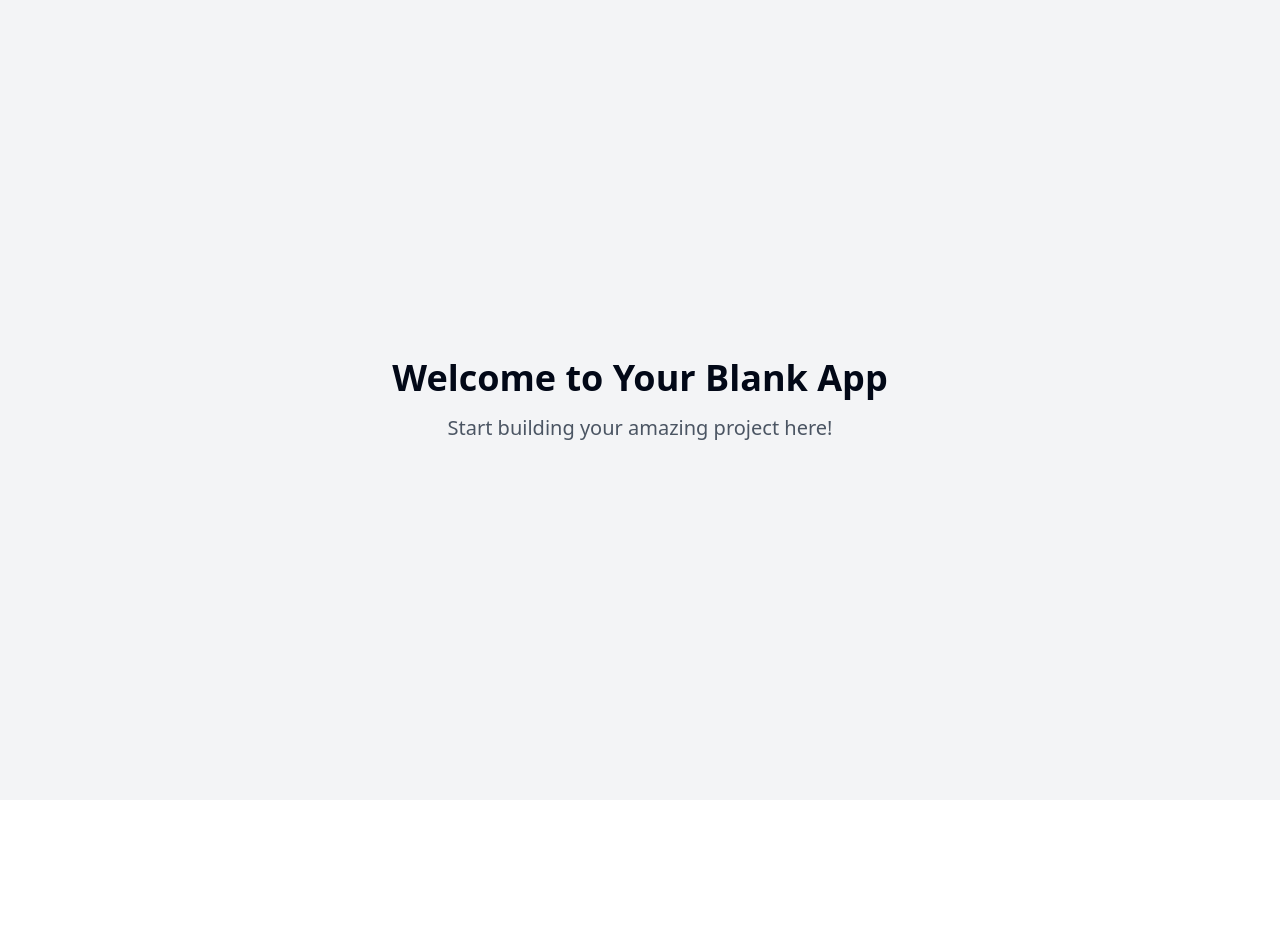
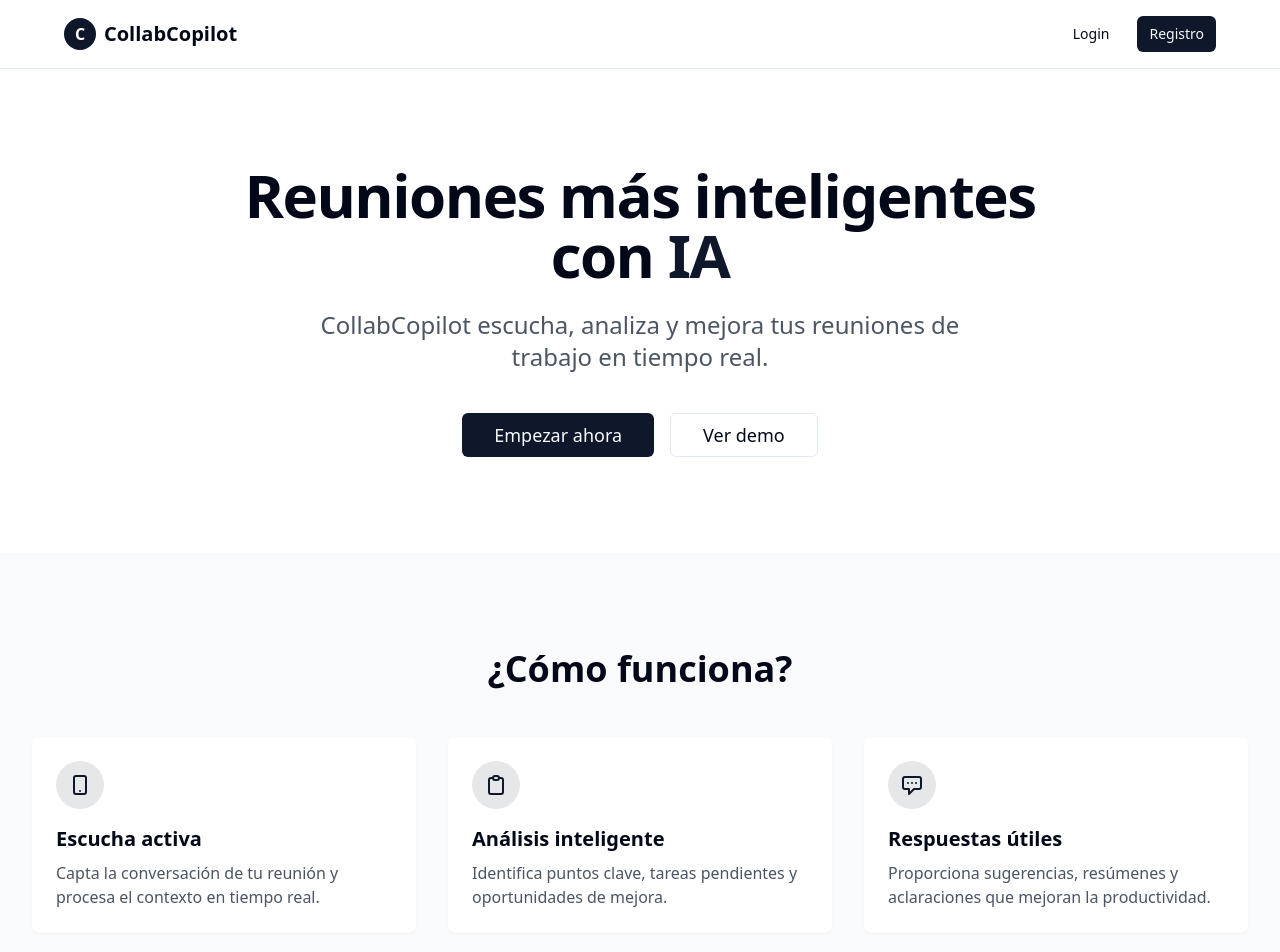
Before and after one commit to Edwin2711/collab-ai-voice-flow, a React (Vite) app: page / in a window 1280 px wide. Shown: the top 952 px of the page. Before the commit the page ends 800 px from the top, so only its background shows below. Built offline with nearby package versions, Linux system fonts and the light colour scheme.

Commit message:
Fix: Ensure app renders correctly
The app was not rendering the intended content. This commit simplifies the application to ensure it functions and displays a basic page.

```diff
--- a/src/App.tsx
+++ b/src/App.tsx
@@ -1,27 +1,24 @@
+
 import { Toaster } from "@/components/ui/toaster";
 import { Toaster as Sonner } from "@/components/ui/sonner";
 import { TooltipProvider } from "@/components/ui/tooltip";
-import { QueryClient, QueryClientProvider } from "@tanstack/react-query";
 import { BrowserRouter, Routes, Route } from "react-router-dom";
-import Index from "./pages/Index";
+import LandingPage from "./pages/LandingPage";
 import NotFound from "./pages/NotFound";
 
-const queryClient = new QueryClient();
-
-const App = () => (
-  <QueryClientProvider client={queryClient}>
+const App = () => {
+  return (
     <TooltipProvider>
       <Toaster />
       <Sonner />
       <BrowserRouter>
         <Routes>
-          <Route path="/" element={<Index />} />
-          {/* ADD ALL CUSTOM ROUTES ABOVE THE CATCH-ALL "*" ROUTE */}
+          <Route path="/" element={<LandingPage />} />
           <Route path="*" element={<NotFound />} />
         </Routes>
       </BrowserRouter>
     </TooltipProvider>
-  </QueryClientProvider>
-);
+  );
+};
 
 export default App;
--- a/src/main.tsx
+++ b/src/main.tsx
@@ -1,3 +1,4 @@
+
 import { createRoot } from 'react-dom/client'
 import App from './App.tsx'
 import './index.css'
--- /dev/null
+++ b/src/pages/LandingPage.tsx
@@ -0,0 +1,133 @@
+
+import { Button } from "@/components/ui/button";
+import { useState } from "react";
+
+const LandingPage = () => {
+  const [loading, setLoading] = useState(false);
+
+  const handleGetStarted = () => {
+    setLoading(true);
+    setTimeout(() => {
+      setLoading(false);
+      alert("Funcionalidad en desarrollo. ¡Gracias por tu interés!");
+    }, 1000);
+  };
+
+  return (
+    <div className="flex flex-col min-h-screen">
+      {/* Header */}
+      <header className="border-b py-4 px-4 sm:px-6 lg:px-8 bg-white/80 backdrop-blur-sm">
+        <div className="container mx-auto flex justify-between items-center">
+          <div className="flex items-center gap-2">
+            <div className="w-8 h-8 bg-primary rounded-full flex items-center justify-center">
+              <span className="text-white font-bold">C</span>
+            </div>
+            <h1 className="text-xl font-bold">CollabCopilot</h1>
+          </div>
+          <div className="flex items-center gap-4">
+            <Button variant="ghost" size="sm">Login</Button>
+            <Button size="sm">Registro</Button>
+          </div>
+        </div>
+      </header>
+
+      {/* Hero Section */}
+      <main className="flex-1">
+        <section className="py-16 md:py-24 container mx-auto px-4 sm:px-6 lg:px-8">
+          <div className="max-w-4xl mx-auto text-center">
+            <h1 className="text-4xl md:text-6xl font-bold tracking-tight mb-6">
+              Reuniones más inteligentes con
+              <span className="text-primary"> IA</span>
+            </h1>
+            <p className="text-xl md:text-2xl text-gray-600 mb-10 max-w-2xl mx-auto">
+              CollabCopilot escucha, analiza y mejora tus reuniones de trabajo en tiempo real.
+            </p>
+            <div className="flex flex-col sm:flex-row gap-4 justify-center">
+              <Button
+                size="lg"
+                className="text-lg px-8"
+                onClick={handleGetStarted}
+                disabled={loading}
+              >
+                {loading ? "Cargando..." : "Empezar ahora"}
+              </Button>
+              <Button variant="outline" size="lg" className="text-lg px-8">
+                Ver demo
+              </Button>
+            </div>
+          </div>
+        </section>
+
+        {/* Features */}
+        <section className="bg-gray-50 py-16 md:py-24">
+          <div className="container mx-auto px-4 sm:px-6 lg:px-8">
+            <h2 className="text-3xl md:text-4xl font-bold text-center mb-12">
+              ¿Cómo funciona?
+            </h2>
+            <div className="grid md:grid-cols-3 gap-8">
+              <div className="bg-white p-6 rounded-lg shadow-sm hover-lift">
+                <div className="w-12 h-12 bg-primary/10 rounded-full flex items-center justify-center mb-4">
+                  <svg className="w-6 h-6 text-primary" fill="none" stroke="currentColor" viewBox="0 0 24 24" xmlns="http://www.w3.org/2000/svg">
+                    <path strokeLinecap="round" strokeLinejoin="round" strokeWidth={2} d="M12 18h.01M8 21h8a2 2 0 002-2V5a2 2 0 00-2-2H8a2 2 0 00-2 2v14a2 2 0 002 2z" />
+                  </svg>
+                </div>
+                <h3 className="text-xl font-semibold mb-2">Escucha activa</h3>
+                <p className="text-gray-600">
+                  Capta la conversación de tu reunión y procesa el contexto en tiempo real.
+                </p>
+              </div>
+              <div className="bg-white p-6 rounded-lg shadow-sm hover-lift">
+                <div className="w-12 h-12 bg-primary/10 rounded-full flex items-center justify-center mb-4">
+                  <svg className="w-6 h-6 text-primary" fill="none" stroke="currentColor" viewBox="0 0 24 24" xmlns="http://www.w3.org/2000/svg">
+                    <path strokeLinecap="round" strokeLinejoin="round" strokeWidth={2} d="M9 5H7a2 2 0 00-2 2v12a2 2 0 002 2h10a2 2 0 002-2V7a2 2 0 00-2-2h-2M9 5a2 2 0 002 2h2a2 2 0 002-2M9 5a2 2 0 012-2h2a2 2 0 012 2" />
+                  </svg>
+                </div>
+                <h3 className="text-xl font-semibold mb-2">Análisis inteligente</h3>
+                <p className="text-gray-600">
+                  Identifica puntos clave, tareas pendientes y oportunidades de mejora.
+                </p>
+              </div>
+              <div className="bg-white p-6 rounded-lg shadow-sm hover-lift">
+                <div className="w-12 h-12 bg-primary/10 rounded-full flex items-center justify-center mb-4">
+                  <svg className="w-6 h-6 text-primary" fill="none" stroke="currentColor" viewBox="0 0 24 24" xmlns="http://www.w3.org/2000/svg">
+                    <path strokeLinecap="round" strokeLinejoin="round" strokeWidth={2} d="M8 10h.01M12 10h.01M16 10h.01M9 16H5a2 2 0 01-2-2V6a2 2 0 012-2h14a2 2 0 012 2v8a2 2 0 01-2 2h-5l-5 5v-5z" />
+                  </svg>
+                </div>
+                <h3 className="text-xl font-semibold mb-2">Respuestas útiles</h3>
+                <p className="text-gray-600">
+                  Proporciona sugerencias, resúmenes y aclaraciones que mejoran la productividad.
+                </p>
+              </div>
+            </div>
+          </div>
+        </section>
+
+        {/* CTA */}
+        <section className="py-16 md:py-24 container mx-auto px-4 sm:px-6 lg:px-8">
+          <div className="max-w-3xl mx-auto text-center">
+            <h2 className="text-3xl md:text-4xl font-bold mb-6">
+              Transforma tus reuniones hoy
+            </h2>
+            <p className="text-xl text-gray-600 mb-8">
+              Únete a cientos de equipos que ya disfrutan de reuniones más productivas con CollabCopilot.
+            </p>
+            <Button size="lg" className="text-lg px-8" onClick={handleGetStarted} disabled={loading}>
+              {loading ? "Cargando..." : "Comenzar gratis"}
+            </Button>
+          </div>
+        </section>
+      </main>
+
+      {/* Footer */}
+      <footer className="border-t py-8 px-4 sm:px-6 lg:px-8">
+        <div className="container mx-auto">
+          <div className="text-center text-gray-500">
+            <p>© 2025 CollabCopilot. Todos los derechos reservados.</p>
+          </div>
+        </div>
+      </footer>
+    </div>
+  );
+};
+
+export default LandingPage;
```
